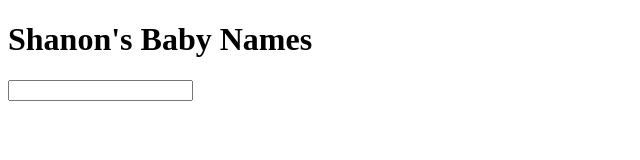
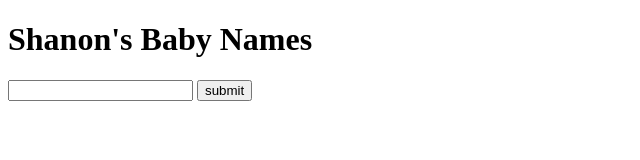
Before and after one commit to fac-12/TeamQ-autocomplete, a website: page public/index.html in a window 1280 px wide. Shown: the whole page, without its empty margins (0-640 px from the left). Drawn offline with Linux system fonts and the light colour scheme; files that its build step writes are made by us from their sources; files whose address does not match are found by name.

Commit message:
created submit btn relates to #15

```diff
--- a/public/index.html
+++ b/public/index.html
@@ -12,9 +12,14 @@
     <header class="heading">
       <h1 class="heading__title"> Shanon's Baby Names </h1>
     </header>
-    <form class="search-form" action="/search" method="get">
+    <form id="search-form" class="search-form" action="/name-data" method="get">
       <label for="search-box-id">
         <input type="text" name="search-box" class="form__search-box" id='search-box-id' list="json-nameslist">
+      </label>
+      <label for="search-submit">
+        <button id="search-submit">
+          submit
+        </button>
       </label>
       <datalist id="json-nameslist">
 
```
